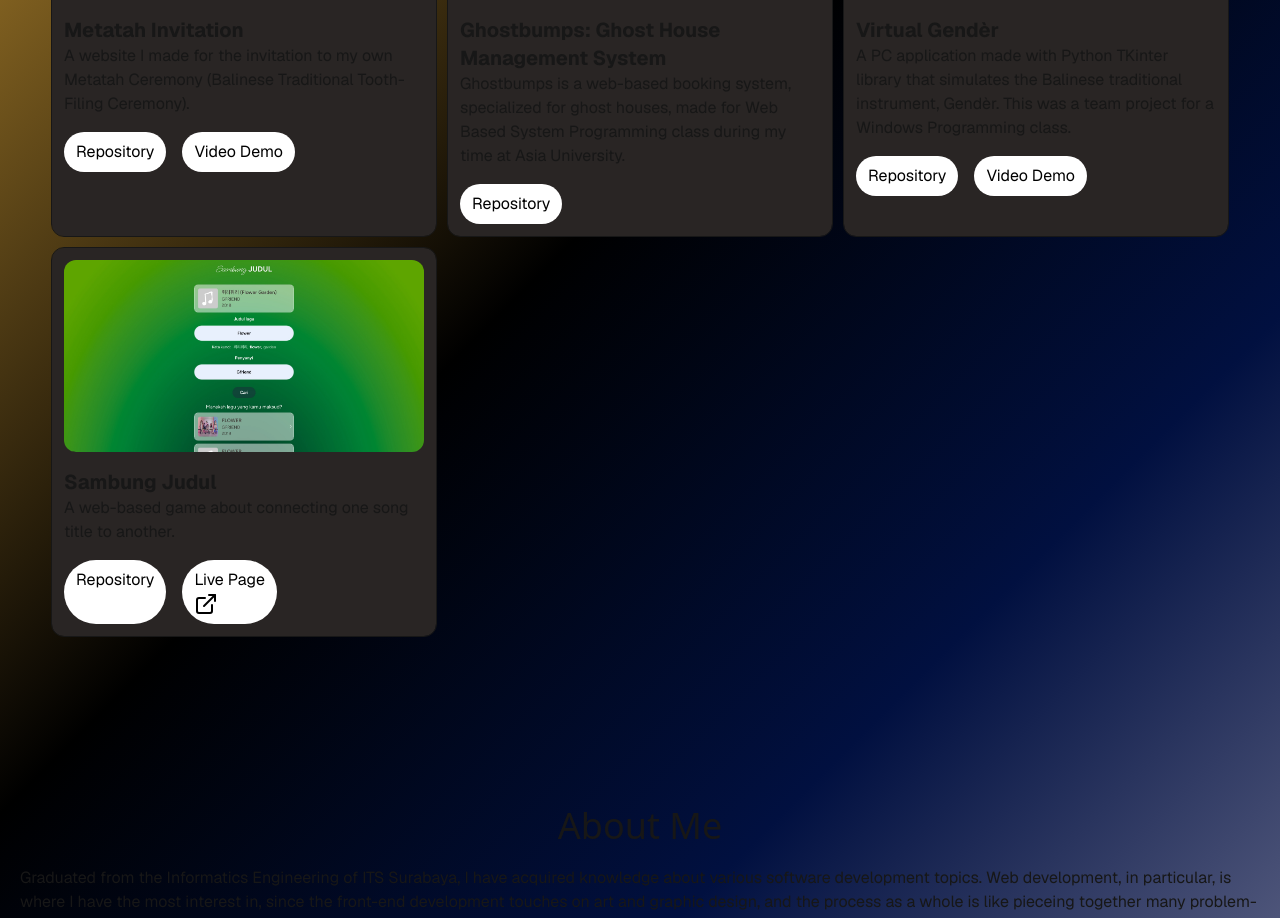
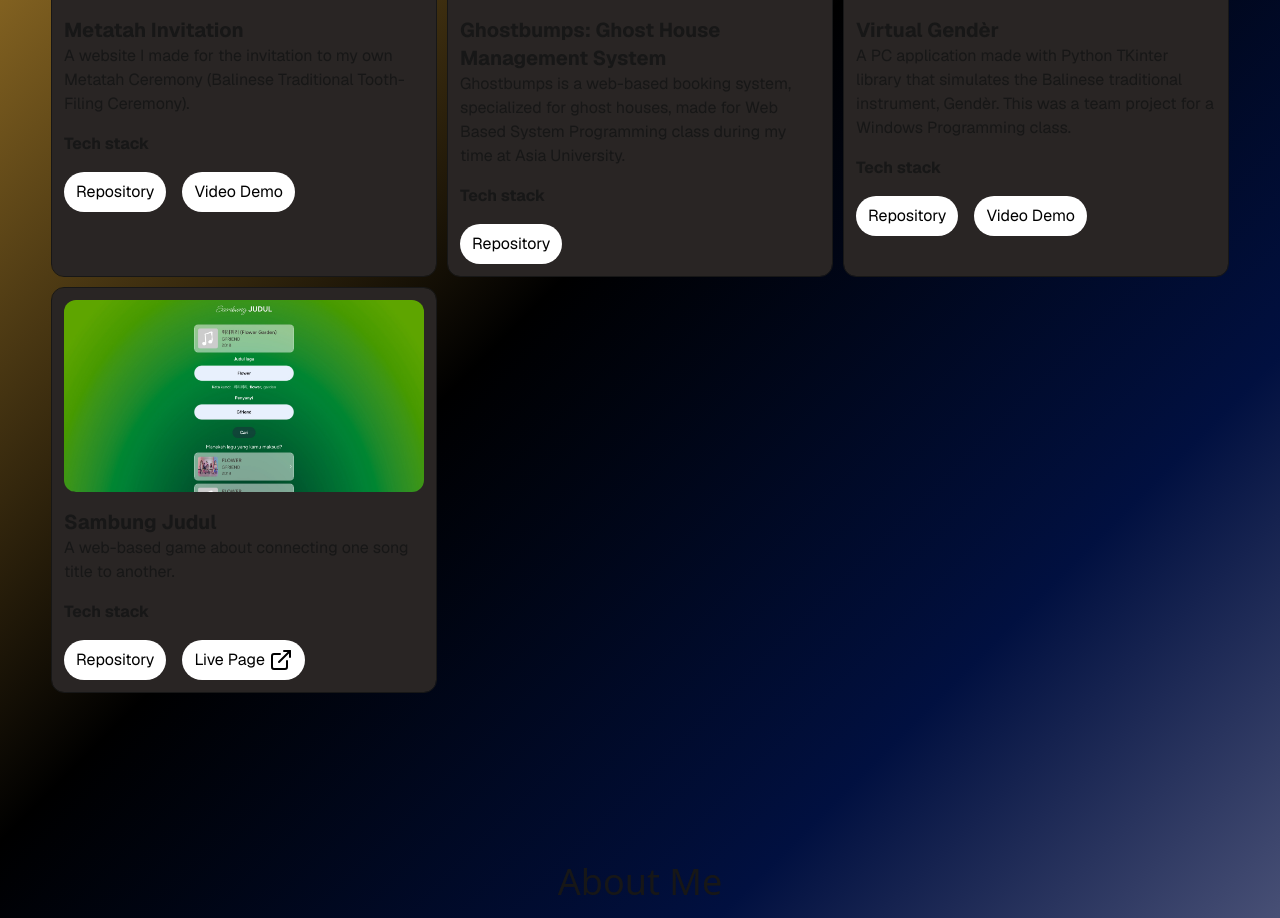
Before and after one commit to aryawidiap/aryawidiap.github.io, a Next.js app: page / in a window 1280 px wide. Shown: the part 1140-2058 px from the top of the page. Built offline with nearby package versions, Linux system fonts and the light colour scheme; a web font is replaced by a local one.

Commit message:
add: Tech stack section for each project

```diff
--- a/app/_components/ProjectCard.tsx
+++ b/app/_components/ProjectCard.tsx
@@ -15,7 +15,15 @@ export default function ProjectCard(
                 <h3 className="text-xl font-bold">{project.title}</h3>
                 <p>{project.description}</p>
             </div>
-            <div className="flex gap-4">
+            <div className="mb-4">
+                <div className="font-bold">
+                    Tech stack
+                </div>
+                <div>
+                    {project.techStack}
+                </div>
+            </div>
+            <div className="flex flex-wrap gap-4">
                 <Link href={project.repositoryLink}
                     className="bg-white px-3 py-2 text-black rounded-full">Repository</Link>
                 {project.videoDemoLink
@@ -24,7 +32,7 @@ export default function ProjectCard(
                     : null}
                 {project.liveWebsiteLink
                     ? <Link href={project.liveWebsiteLink}
-                    className="bg-white px-3 py-2 text-black rounded-full">Live Page <ExternalLink /></Link>
+                    className="bg-white px-3 py-2 text-black rounded-full flex gap-1 items-center">Live Page <ExternalLink /></Link>
                     : null}
             </div>
         </li>
```
